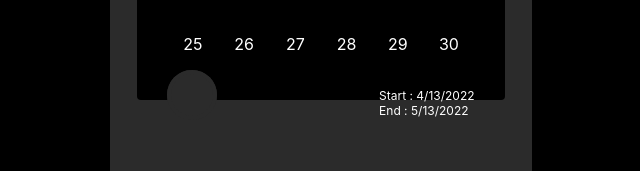
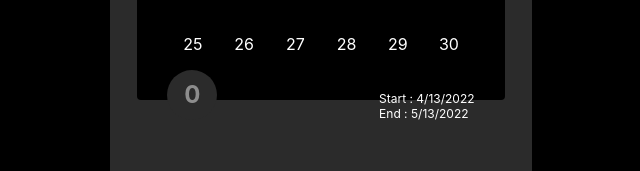
Before and after one commit to YEBBLEE/30-days-challenge, a React (Create React App) app: page / in a window 1280 px wide. Both pictures are taken after typing "Sample" into the empty fields and a click on the button "START!". Shown: the part 553-724 px from the top of the page, without its empty margins (319-959 px from the left). Built offline with nearby package versions, Linux system fonts and the light colour scheme.

Commit message:
count 0 일때 표시

```diff
--- a/src/App.css
+++ b/src/App.css
@@ -27,6 +27,7 @@ body::-webkit-scrollbar-track {
   line-height: 3rem;
   background-color: var(--color-dark-gray);
   border: none;
+  color: var(--color-white);
 }
 .challenge-btn {
   width: 20%;
@@ -125,3 +126,11 @@ body::-webkit-scrollbar-track {
   border-radius: 50%;
   background-color: var(--color-dark-gray);
 }
+.progress-zero {
+  color: var(--color-light-gray);
+  font-size: 1.5rem;
+  font-weight: bold;
+  line-height: 50px;
+  text-align: center;
+  margin: 0;
+}
--- a/src/components/challenge.jsx
+++ b/src/components/challenge.jsx
@@ -85,9 +85,15 @@ class Challenge extends Component {
                     }
                 </div>
                 <div className="bottom-box">
-                    <div className="progress-circle">
-                        <CircularProgressbar value={ratio} text={count}/>
-                    </div>
+                    {
+                        ratio !== 0 ?
+                        <div className="progress-circle">
+                            <CircularProgressbar value={ratio} text={count}/>
+                        </div> :
+                        <div className="progress-circle">
+                            <p className='progress-zero'>{count}</p>
+                        </div>
+                    }
                     <div className="day-info">
                         <p>Start : {startDate}</p>
                         <p>End : {endDate}</p>
```
